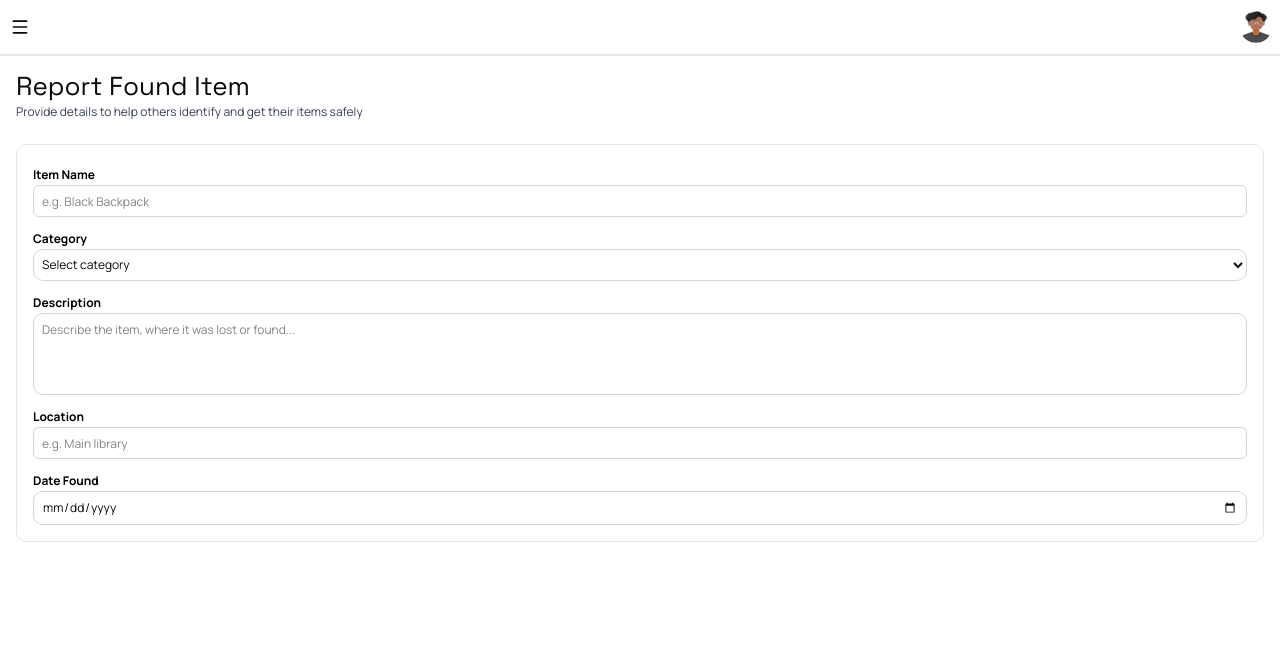
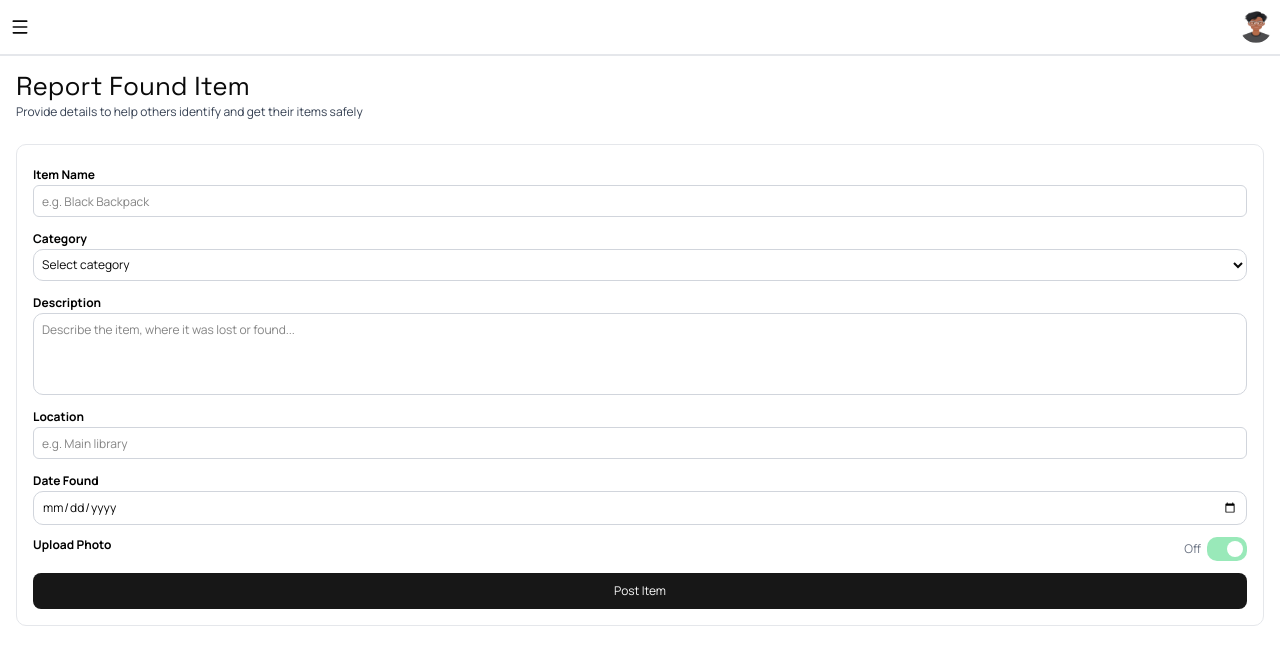
Before and after one commit to Searcher06/Findora, a React (Vite) app in the folder client/: page /report in a window 1280 px wide. Shown: the top 664 px of the page. Built offline with nearby package versions, Linux system fonts and the light colour scheme.

Commit message:
built the core parts of the post item page

```diff
--- a/client/src/features/items/components/AddInfo.jsx
+++ b/client/src/features/items/components/AddInfo.jsx
@@ -1,9 +1,12 @@
+import { Button } from "@/components/ui/button";
 import Label from "./Label";
+import ToggleImage from "./ToggleImage";
 
 const AddInfo = ({ className, postType }) => {
   return (
     <form
       className={`w-full border  rounded-lg border-gray-200 p-4  ${className}`}
+      onSubmit={(event) => event.preventDefault()}
     >
       <Label text={"Item Name"} htmlFor={"itemName"} />
       <input
@@ -55,8 +58,17 @@ const AddInfo = ({ className, postType }) => {
         type="date"
         name="date"
         id="date"
-        className="block p-2 border border-gray-300 rounded-lg focus:outline-0 text-xs w-full"
+        className="mb-3 block p-2 border border-gray-300 rounded-lg focus:outline-0 text-xs w-full"
       />
+
+      <div className="w-full flex justify-between">
+        <Label text={"Upload Photo"} htmlFor={"photo"} />
+        <ToggleImage />
+      </div>
+
+      <Button className={"text-xs mt-3 font-sans mb-0 w-full"}>
+        Post Item
+      </Button>
     </form>
   );
 };
--- /dev/null
+++ b/client/src/features/items/components/ToggleImage.jsx
@@ -0,0 +1,22 @@
+import React, { useState } from "react";
+
+const ToggleImage = () => {
+  const [on, setOn] = useState(true);
+  return (
+    <div className="flex gap-1.5 items-center">
+      <p className="text-xs font-sans text-gray-500">{on ? "Off" : "On"}</p>
+      <button
+        className={`h-6 w-10  rounded-lg p-1 flex items-center ${
+          on ? "justify-end bg-green-500/40" : "justify-start bg-gray-300"
+        }`}
+        onClick={() => {
+          setOn((prevState) => !prevState);
+        }}
+      >
+        <div className={`w-[50%] bg-white rounded-full h-full`}></div>
+      </button>
+    </div>
+  );
+};
+
+export default ToggleImage;
```
